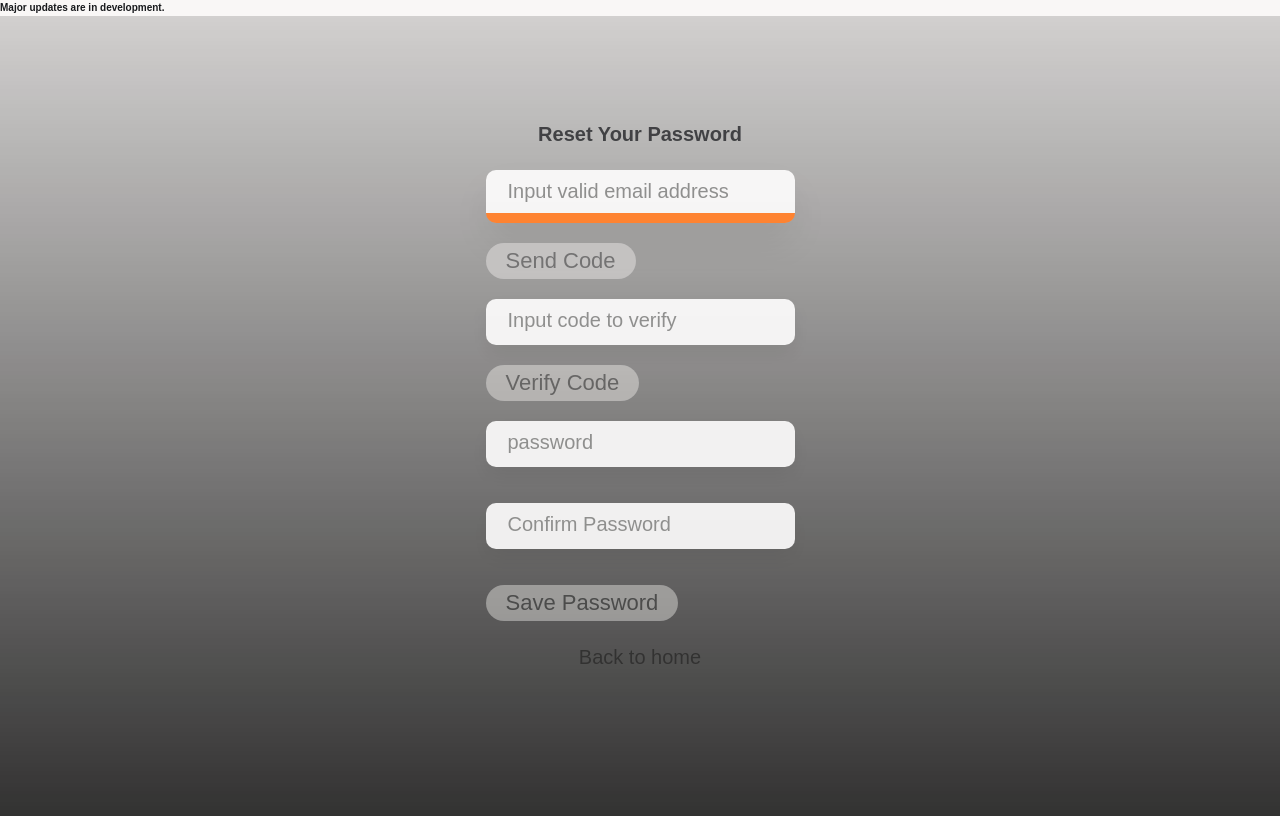
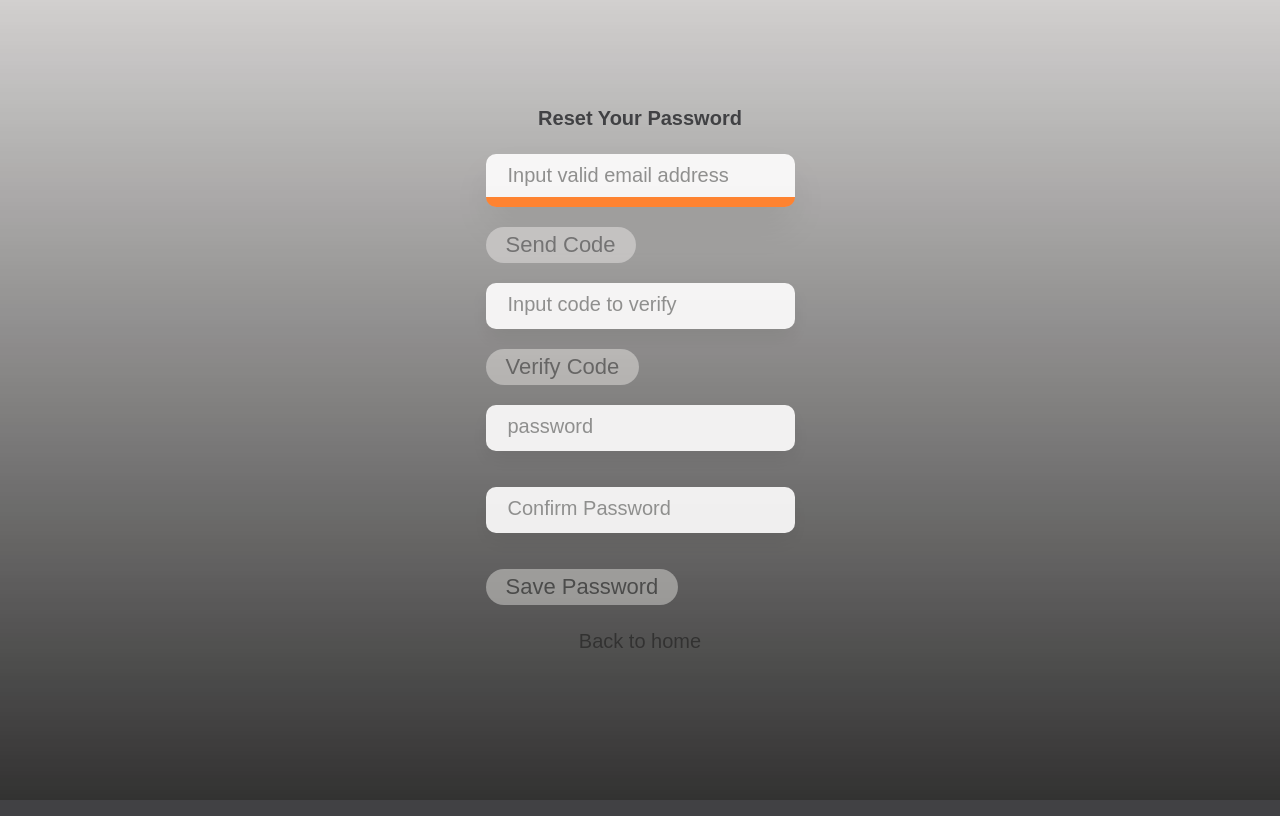
Before and after one commit to master-oulkar/connectRTC, a Django app: page /forgotpassword/ in a window 1280 px wide. Run offline with Django 4.2, Linux system fonts and the light colour scheme; some libraries are stand-ins or nearby versions.

Commit message:
Update base.html

```diff
--- a/videoconferencing/templates/videoconferencing/base.html
+++ b/videoconferencing/templates/videoconferencing/base.html
@@ -85,7 +85,6 @@
   </head>
 
   <body>
-    <h4>Major updates are in development.</h4>
     {% block content %} {% endblock content%}
   </body>
 </html>
```
